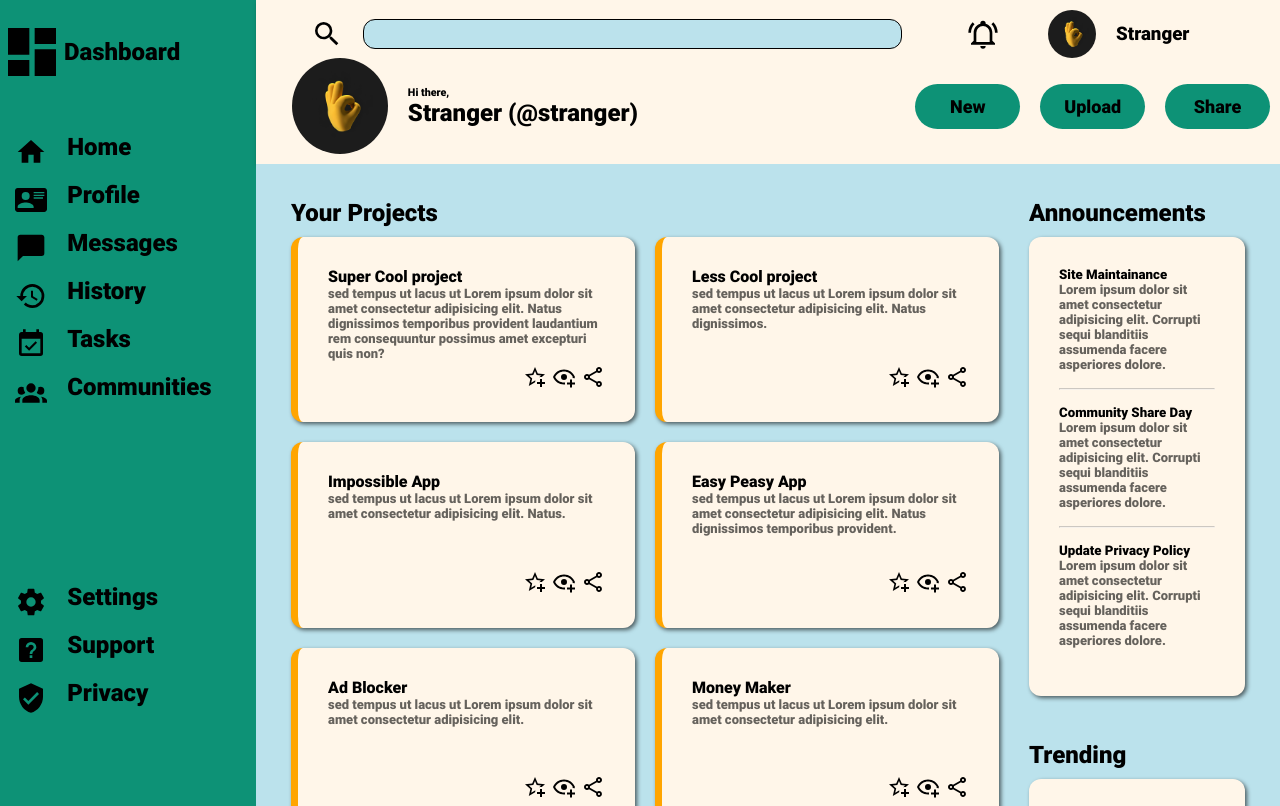
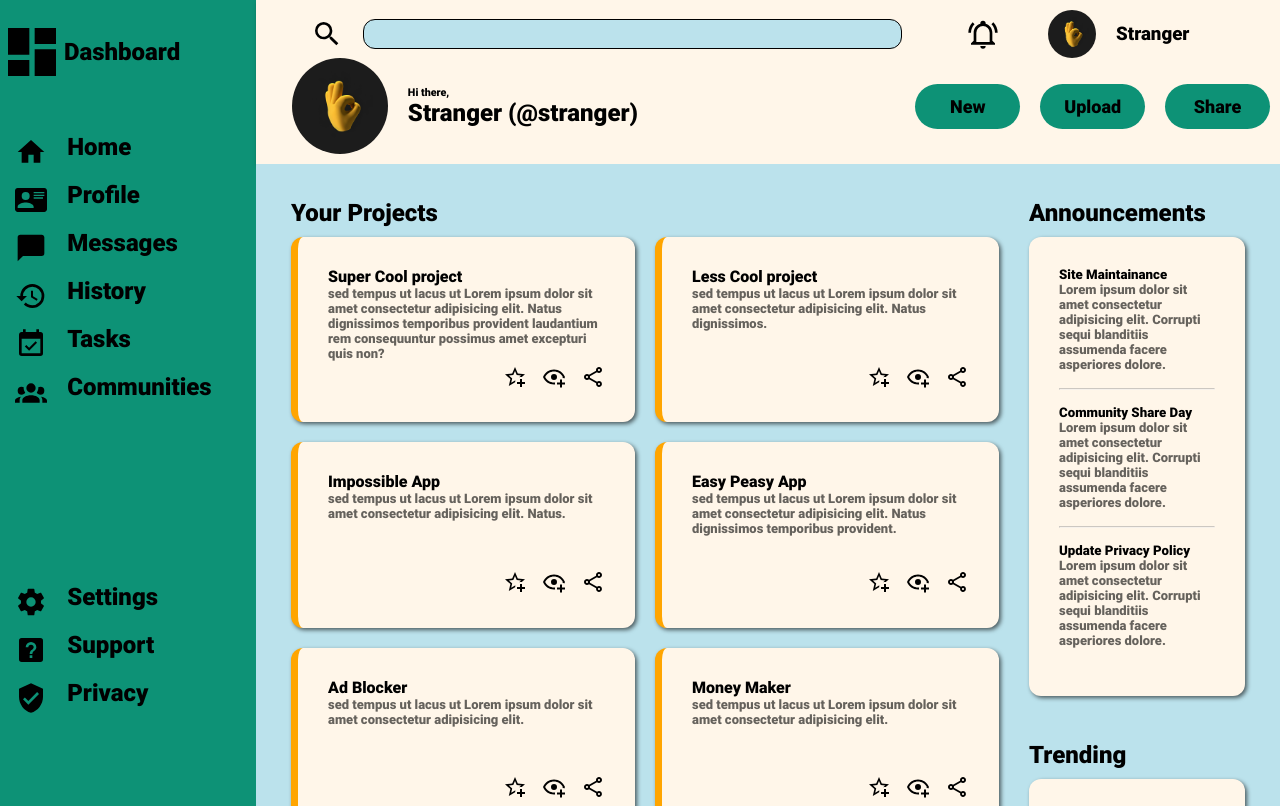
Before and after one commit to Stranger-e/Admin-dashboard, a plain HTML site: page index.html in a window 1280 px wide. Shown: the top 806 px of the page. Drawn offline with Linux system fonts and the light colour scheme.

Commit message:
Last stroke

```diff
--- a/styles.css
+++ b/styles.css
@@ -164,7 +164,7 @@ h4{
     display: grid;
     grid-template-columns: auto auto auto;
     justify-content: end;
-    gap: 5px;
+    gap: 15px;
 }
 
 .images > .logo{
```
